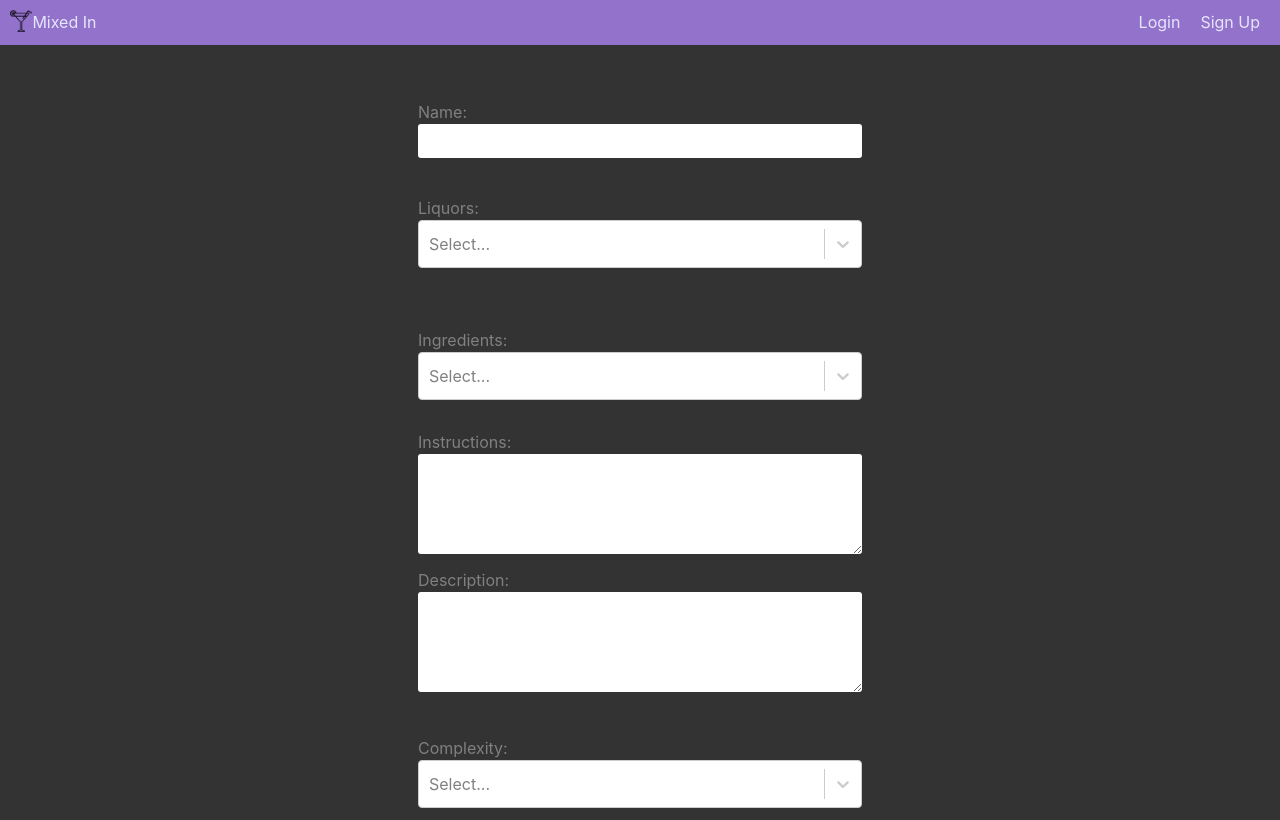
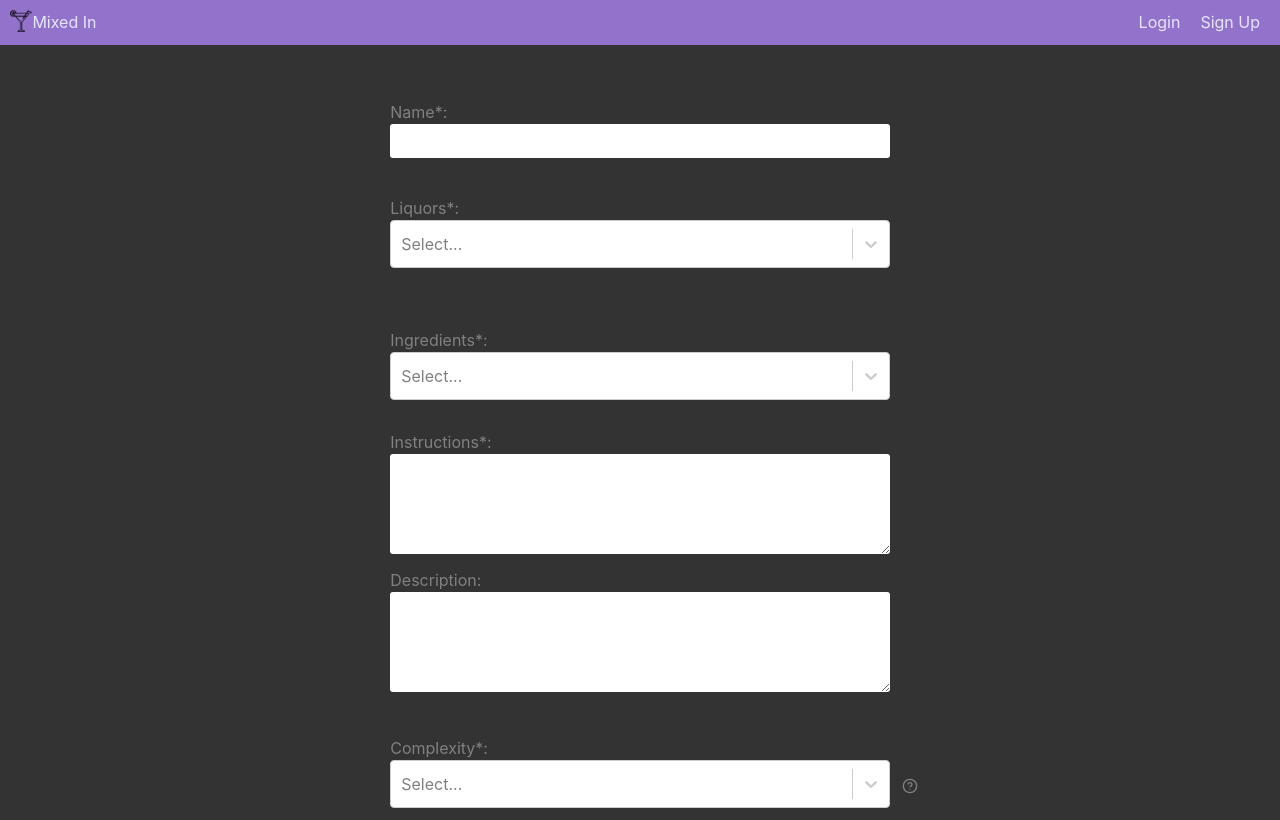
Before and after one commit to mudl-io/mixology-api, a React (Create React App) app in the folder frontend/: page /create-cocktail in a window 1280 px wide. Built offline with nearby package versions, Linux system fonts and the light colour scheme; no server answers.

Commit message:
added error classes, tooltips, and error notifications

```diff
--- a/frontend/package.json
+++ b/frontend/package.json
@@ -17,6 +17,8 @@
     "react": "^17.0.1",
     "react-bootstrap": "^1.5.0",
     "react-dom": "^17.0.1",
+    "react-icons": "^4.2.0",
+    "react-notifications": "^1.7.2",
     "react-redux": "^7.2.2",
     "react-router-dom": "^5.2.0",
     "react-scripts": "4.0.1",
--- a/frontend/src/components/create-cocktail-form/index.js
+++ b/frontend/src/components/create-cocktail-form/index.js
@@ -3,7 +3,12 @@ import React from "react";
 import "./styles.scss";
 import axiosInstance from "../../axiosApi";
 import Select from "react-select";
-import { Button } from "bootstrap";
+import {
+  NotificationContainer,
+  NotificationManager,
+} from "react-notifications";
+import { FiHelpCircle } from "react-icons/fi";
+import Tooltip from "@material-ui/core/Tooltip";
 
 class CreateCocktailForm extends React.Component {
   constructor(props) {
@@ -17,6 +22,11 @@ class CreateCocktailForm extends React.Component {
       instructions: "",
       selectedIngredients: [],
       selectedLiquors: [],
+      cocktailNameValid: true,
+      selectedLiquorsClass: {},
+      selectedIngredientsClass: {},
+      instructionsValid: true,
+      complexityIsValid: true,
     };
   }
 
@@ -37,13 +47,23 @@ class CreateCocktailForm extends React.Component {
   }
 
   handleChange = (event) => {
-    this.setState({ [event.target.name]: event.target.value });
+    const isEmpty = event.target.value.trim().length === 0;
+    const key = event.target.name + "Valid";
+    this.setState({ [event.target.name]: event.target.value, [key]: !isEmpty });
   };
 
   handleSelect = (name) => (selectedOptions) => {
     const values = selectedOptions.map((option) => option.value);
+    const key = name + "Class";
+    const styles = {
+      control: (provided) => ({
+        ...provided,
+        borderWidth: values.length > 0 ? "" : "2px",
+        borderColor: values.length > 0 ? "" : "red",
+      }),
+    };
 
-    this.setState({ [name]: values });
+    this.setState({ [name]: values, [key]: styles });
   };
 
   handleSelectComplexity = (selectedComplexity) => {
@@ -53,6 +73,9 @@ class CreateCocktailForm extends React.Component {
   handleSubmit = async (event) => {
     event.preventDefault();
 
+    const isValid = this.isFormValid();
+
+    if (isValid) {
       let response;
       try {
         response = await axiosInstance.post("/cocktails/", {
@@ -67,6 +90,13 @@ class CreateCocktailForm extends React.Component {
         throw error;
       } finally {
         return response;
+      }
+    } else {
+      NotificationManager.error(
+        "Please fill out all required inputs in order to create your cocktail",
+        "Invalid Input",
+        5000
+      );
     }
   };
 
@@ -91,23 +121,33 @@ class CreateCocktailForm extends React.Component {
     });
   };
 
+  isFormValid = () => {
+    return (
+      this.state.cocktailName.trim().length === 0 &&
+      this.state.selectedIngredients.length > 0 &&
+      this.state.selectedLiquors.length > 0 &&
+      this.state.complexity > 0
+    );
+  };
+
   render() {
     return (
       <div className="create-cocktail-container">
         <form className="create-cocktail-form" onSubmit={this.handleSubmit}>
           <label className="cocktail-name-input">
-            <div className="input-name">Name:</div>
+            <div className="input-name">Name*:</div>
             <input
               name="cocktailName"
+              className={this.state.cocktailNameValid ? "" : "invalid"}
               type="text"
               value={this.state.cocktailName}
               onChange={this.handleChange}
             />
           </label>
           <label className="dropdown-select">
-            <div className="input-name">Liquors:</div>
+            <div className="input-name">Liquors*:</div>
             <Select
-              className="select-dropdown liquors-select"
+              styles={this.state.selectedLiquorsClass}
               name="Liquors"
               options={this.buildOptions("liquorOptions")}
               isMulti
@@ -115,9 +155,9 @@ class CreateCocktailForm extends React.Component {
             />
           </label>
           <label className="dropdown-select">
-            <div className="input-name">Ingredients:</div>
+            <div className="input-name">Ingredients*:</div>
             <Select
-              className="select-dropdown ingredients-select"
+              styles={this.state.selectedIngredientsClass}
               name="Ingredients"
               options={this.buildOptions("ingredientOptions")}
               isMulti
@@ -125,9 +165,10 @@ class CreateCocktailForm extends React.Component {
             />
           </label>
           <label className="input-text-area">
-            <div className="input-name">Instructions:</div>
+            <div className="input-name">Instructions*:</div>
             <textarea
               name="instructions"
+              className={this.state.instructionsValid ? "" : "invalid"}
               type="textarea"
               value={this.state.instructions}
               onChange={this.handleChange}
@@ -143,13 +184,21 @@ class CreateCocktailForm extends React.Component {
             />
           </label>
           <label className="dropdown-select">
-            <div className="input-name">Complexity:</div>
+            <div className="input-name">Complexity*:</div>
             <Select
               className="select-dropdown complexity-select"
               name="Complexity"
               options={this.complexityOptions()}
               onChange={this.handleSelectComplexity}
             />
+            <Tooltip
+              title="A measure of how hard this drink is to make!"
+              placement="top"
+            >
+              <span className="help-icon">
+                <FiHelpCircle />
+              </span>
+            </Tooltip>
           </label>
           <input
             className="create-cocktail-submit-button"
@@ -157,6 +206,8 @@ class CreateCocktailForm extends React.Component {
             value="Create Cocktail"
           />
         </form>
+
+        <NotificationContainer />
       </div>
     );
   }
--- a/frontend/src/components/create-cocktail-form/styles.scss
+++ b/frontend/src/components/create-cocktail-form/styles.scss
@@ -1,9 +1,13 @@
 .create-cocktail-container {
   position: relative;
   top: 100px;
-  width: 40%;
+  width: 50%;
   height: 90vh;
   overflow: hidden;
+
+  .create-cocktail-form {
+    width: 90%;
+    margin: auto;
 
     .input-name {
       text-align: left;
@@ -38,4 +42,16 @@
         outline-width: 0;
       }
     }
+
+    .invalid {
+      border-width: 2px;
+      border-color: red;
     }
+
+    .help-icon {
+      position: relative;
+      left: 54%;
+      bottom: 36px;
+    }
+  }
+}
--- a/frontend/src/index.scss
+++ b/frontend/src/index.scss
@@ -1,5 +1,6 @@
 @import "~bootstrap/scss/bootstrap";
 @import "utilities/variables";
+@import "react-notifications/lib/notifications";
 
 body {
   margin: 0;
@@ -25,6 +26,8 @@ body {
     input:focus,
     textarea:focus {
       outline-width: 0;
+      border-width: 2px;
+      border-color: #2684ff;
     }
   }
 }
```
Also changed, not shown: 1 other file (tests, documents, lock files or other folders). Lines whose indentation alone changed are shown as unchanged.
